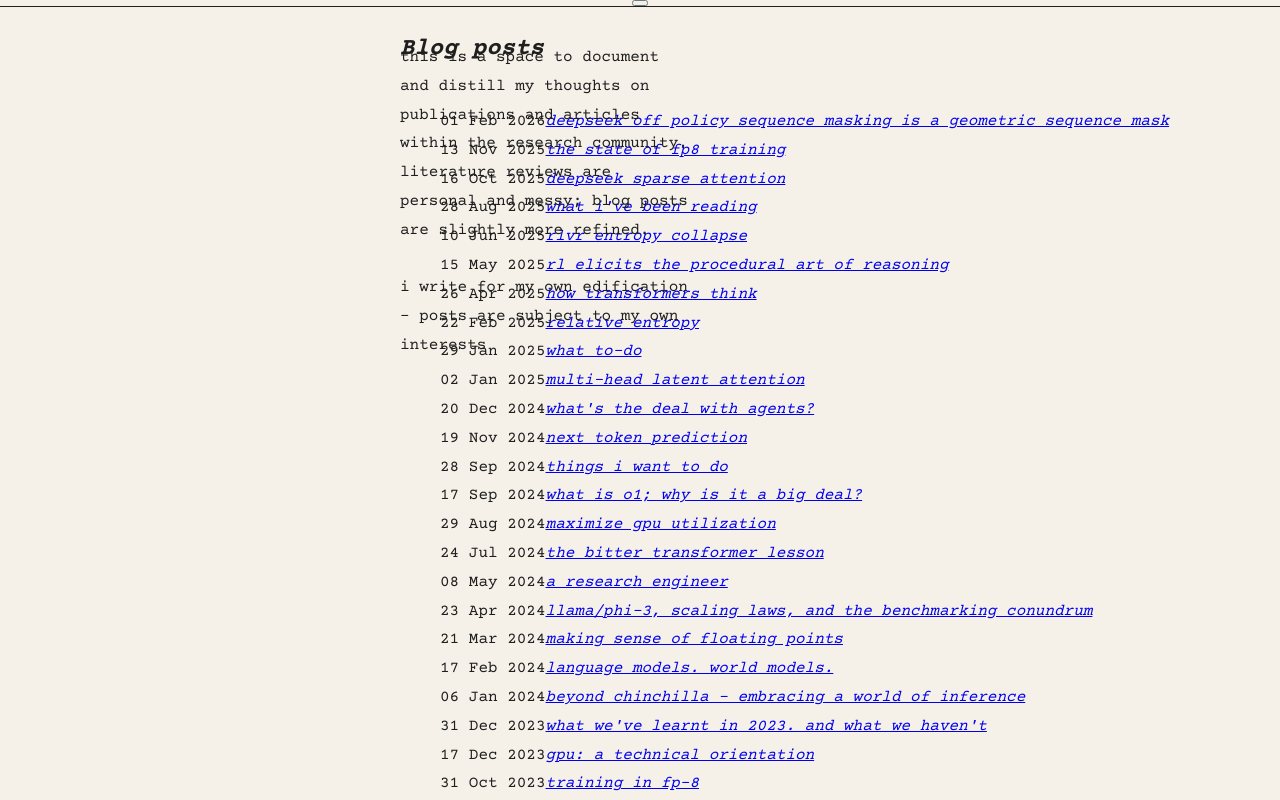
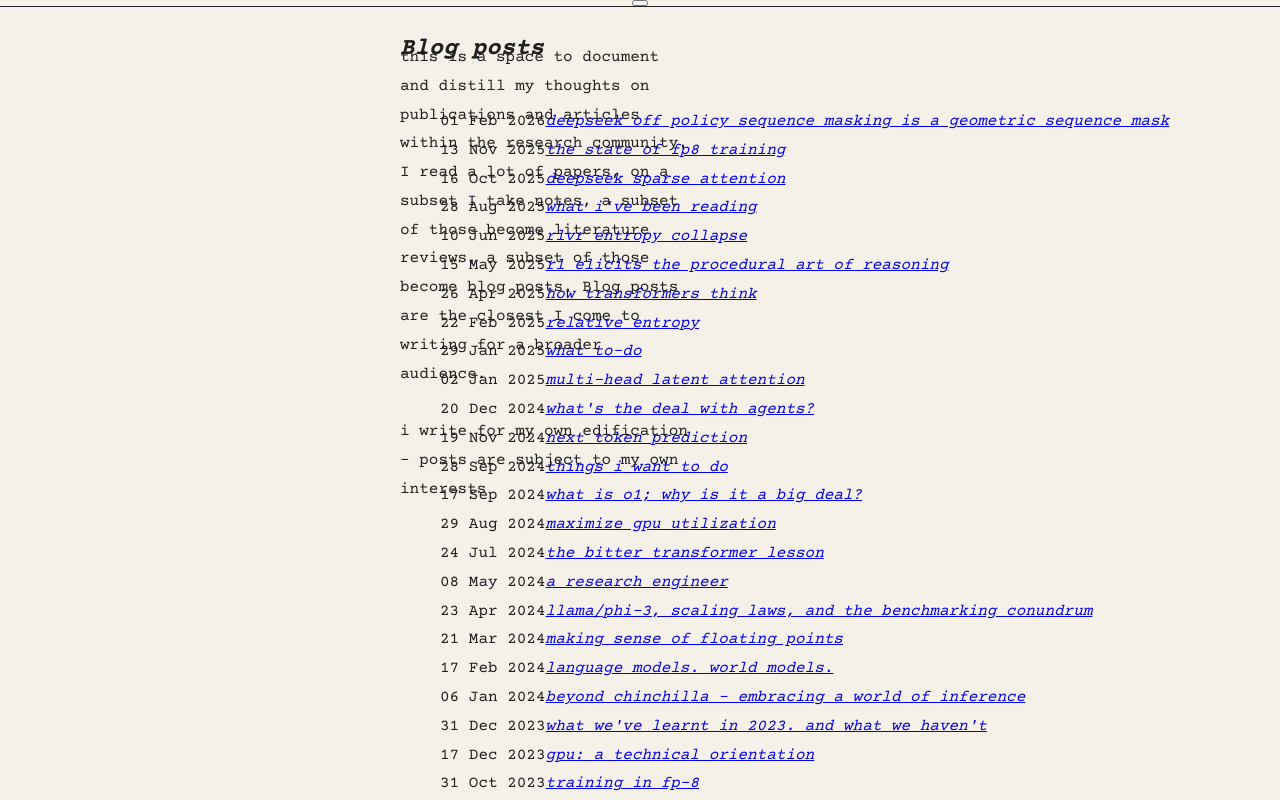
Before and after one commit to LeonEricsson/leonericsson.github.io, a Next.js app: page /blog in a window 1280 px wide. Shown: the top 800 px of the page. Built offline with nearby package versions, Linux system fonts and the light colour scheme; a web font is replaced by a local one.

Commit message:
some rephrasing and improvements

```diff
--- a/components/AboutCard/index.js
+++ b/components/AboutCard/index.js
@@ -5,11 +5,11 @@
     <div>
       <h2 className="text-3xl font-sorts-mill italic text-deep-charcoal pb-6">about me</h2>
       <p className="font-lora leading-relaxed text-deep-charcoal">
-        hi! i'm leon, i'm a research engineer living in stockholm, lived here for almost 2 years now with my fiance(!). big fan of ml research, and just understanding how things work. otherwise i enjoy eating food, making food, traveling and working out.
+        hi! i'm leon, i'm a research engineer living in stockholm - been here for almost 2 years now with my fiancée(!). big fan of ml research, i'm driven by curiosity about how machines learn.  otherwise i enjoy eating food, making food, traveling and working out.
       </p>
       <br />
       <p className="font-lora leading-relaxed text-deep-charcoal">
-        i've got a background in software engineering, with a master's in compsci. but today i'm focused on <b>language models</b>, <b>reinforcement learning</b>, <b>mech interp</b>, and <b>reasoning</b>. although my experience is limited i'm very keen on health/medicine as a field of application for the above. if you're curious about my current fixations, skim the blog.
+        i've got a background in software engineering, with a master's in compsci. but today all i thinkn about is <b>language models</b>, <b>reinforcement learning</b>, <b>reasoning</b>, and occasionally <b>mech interp</b>. if you're curious about my current fixations, skim the blog.
       </p>
       <h2 className="text-3xl font-sorts-mill italic text-deep-charcoal pb-6 pt-16">i like open source</h2>
         <p className="font-lora leading-relaxed text-deep-charcoal">
--- a/pages/blog/index.js
+++ b/pages/blog/index.js
@@ -26,8 +26,10 @@
     <div className="absolute top-12 right-8 w-[18rem]">
       <p className="text-sm font-lora text-medium-gray leading-relaxed">
         this is a space to document and distill my thoughts on publications
-        and articles within the research community. literature reviews are personal
-        and messy; blog posts are slightly more refined.
+        and articles within the research community. I read a lot of papers,
+        on a subset I take notes, a subset of those become literature reviews,
+        a subset of those become blog posts. Blog posts are the closest I come
+        to writing for a broader audience.
         <br />
         <br />
         i write for my own edification - posts are subject to my own interests
```
